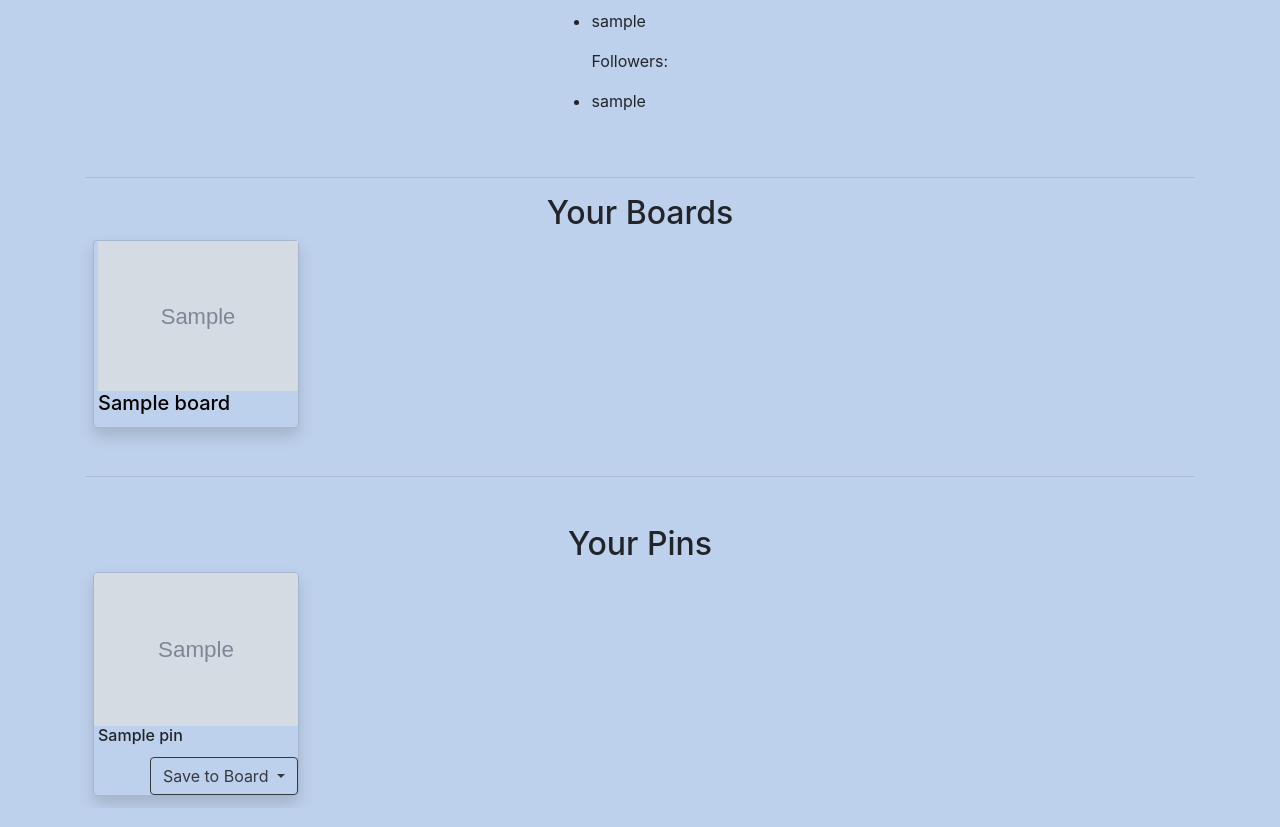
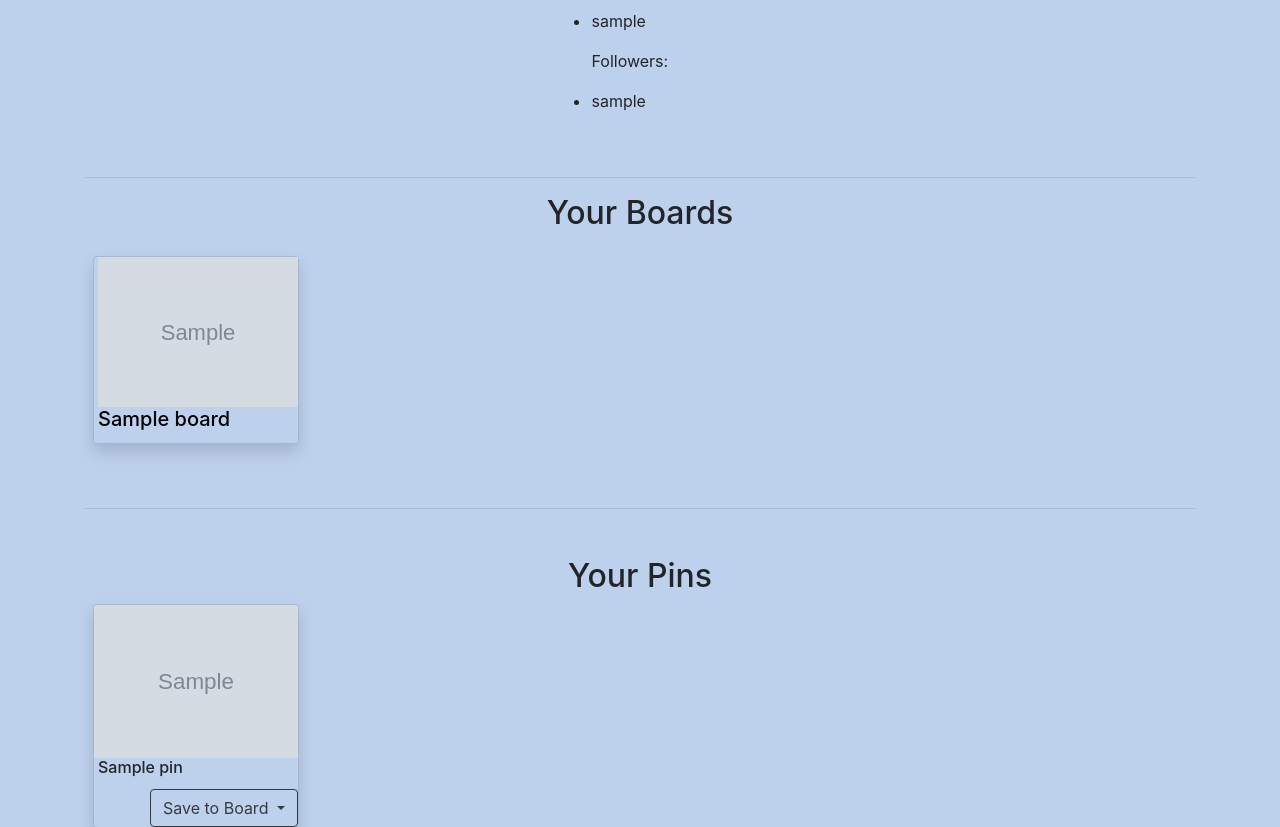
Before and after one commit to sarahbeverton/capstone, a Django app: a page that uses templates/profile.html in a window 1280 px wide. Shown: the part 531-1358 px from the top of the page. Run offline with Django 3.2, Linux system fonts and the light colour scheme; tables that the repository leaves empty hold one stand-in row (values such as "Sample post"); grey boxes marked "Sample" are stand-in pictures; some libraries are stand-ins or nearby versions.

Commit message:
added some margin in the profile page

```diff
--- a/templates/profile.html
+++ b/templates/profile.html
@@ -36,7 +36,7 @@
   <div class="your-pins" style="width: 100%">
     <h2 class="text-center">Your Boards</h2>
     {% for board_dict in board_photos %}
-    <div class="card shadow mx-2 rounded bg-transparent">
+    <div class="card shadow mx-2 rounded bg-transparent my-3">
       <div class="card-block ml-1">
         {% if board_dict.1.0 %}
         <img style="width:200px" src="/media/{{ board_dict.1.0 }}">
```
